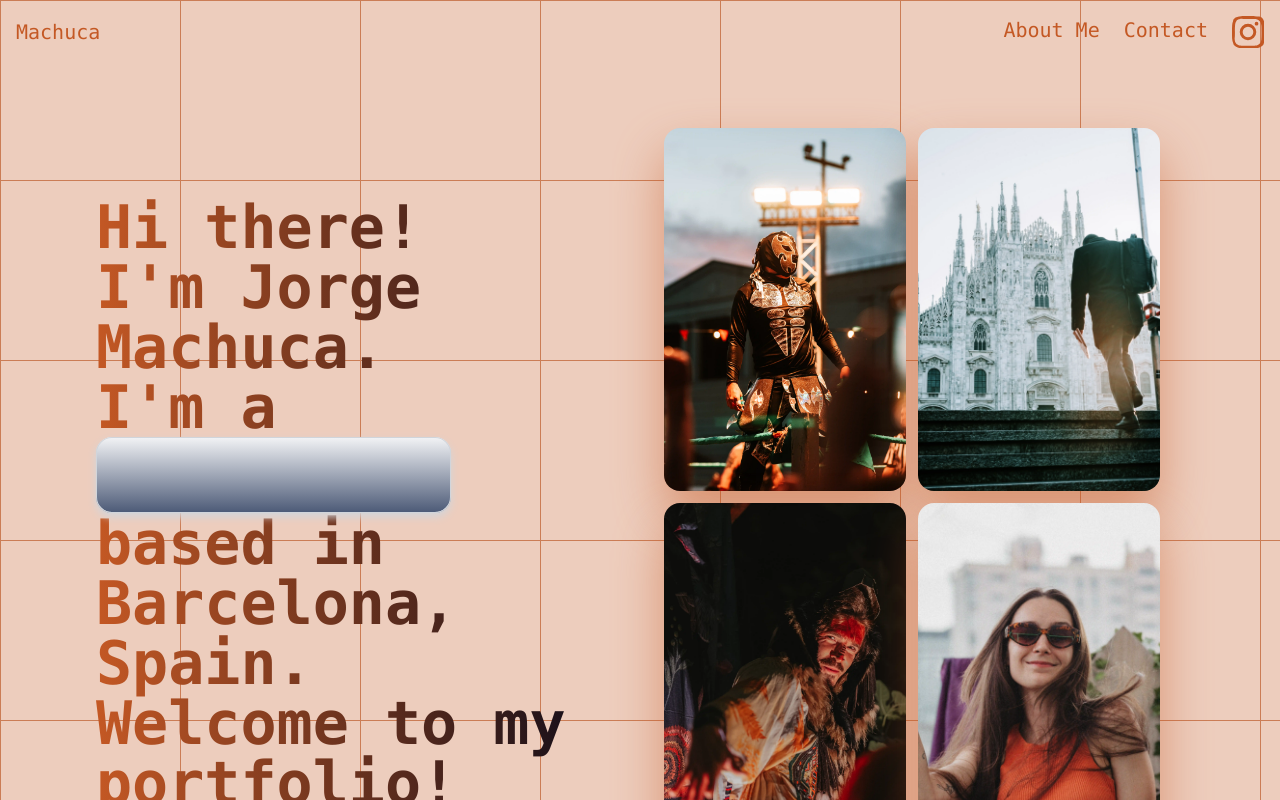
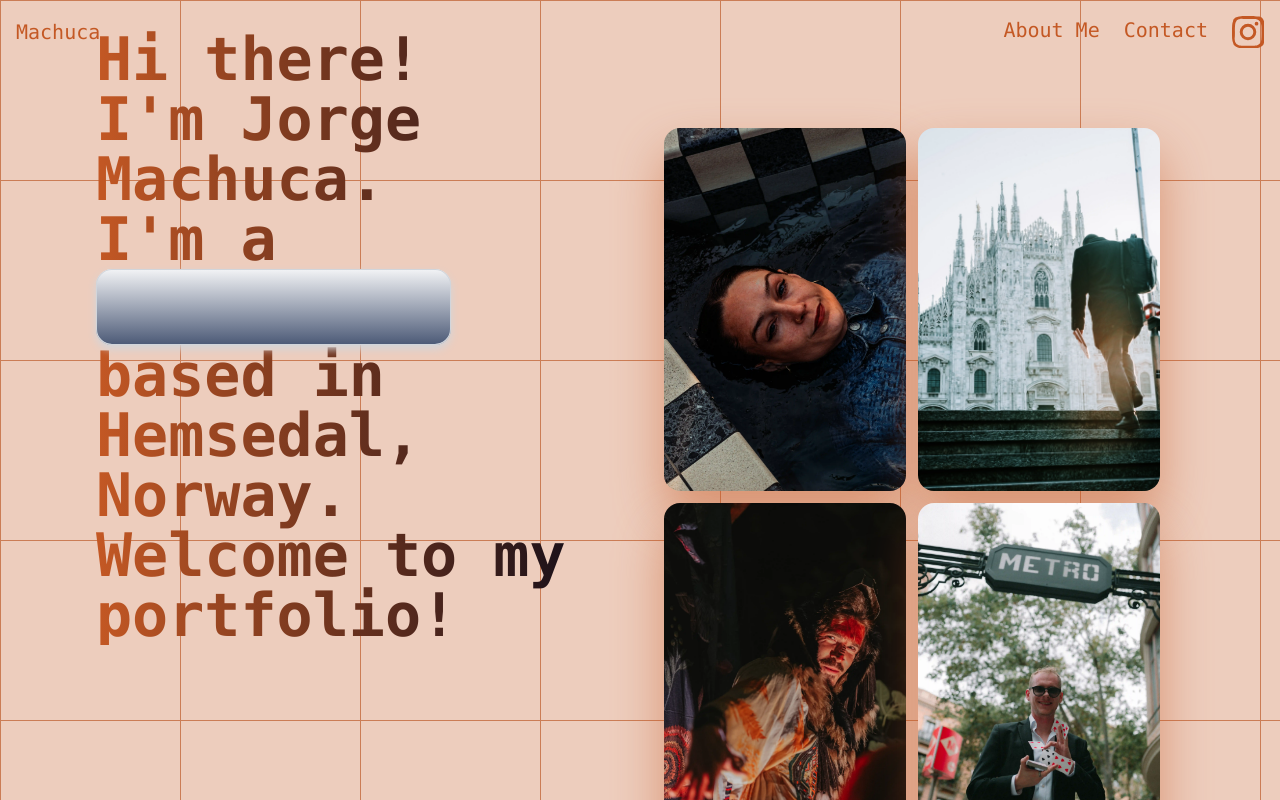
Before and after one commit to Machvca/portfoliophotos, a Next.js app: page / in a window 1280 px wide. Shown: the top 800 px of the page. Built offline with nearby package versions, Linux system fonts and the light colour scheme; what @midudev/tailwind-animations would draw is missing.

Commit message:
changing hero photos

```diff
--- a/app/sections/Hero.tsx
+++ b/app/sections/Hero.tsx
@@ -3,10 +3,10 @@ import React from "react";
 import { cn } from "../../lib/utils";
 import Image from "next/image";
 import Link from "next/link";
-import portrait11 from "../../assets/images/portrait11.webp";
+import mainportrait from "../../assets/images/mainportrait.webp";
 import sh12 from "../../assets/images/sh12.webp";
 import milan2 from "../../public/images/milan2.webp";
-import mainshooting from "../../assets/images/mainshooting.webp";
+import mainlatest from "../../assets/images/mainlatest.webp";
 import { ContainerTextFlip } from "../components/ui/container-text-flip";
 import { motion } from "framer-motion";
 
@@ -14,7 +14,7 @@ export function Hero() {
   const heroPictures = [
     {
       name: "Latest",
-      image: mainshooting,
+      image: mainlatest,
       link: "/latest",
     },
     {
@@ -29,7 +29,7 @@ export function Hero() {
     },
     {
       name: "Portraits",
-      image: portrait11,
+      image: mainportrait,
       link: "/portraits",
     },
   ];
@@ -45,16 +45,16 @@ export function Hero() {
       />
       <div className="relative grid grid-cols-1 md:grid-cols-2 h-full w-full items-center justify-center md:py-12">
         {/* Texto principal */}
-        <div className="min-h-[50vh] relative w-full justify-center md:-mt-96">
+        <div className="min-h-[50vh] relative w-full justify-center md:-mt-136">
           <div className="absolute inset-0 w-full h-full z-10 mask-[radial-gradient(transparent,white)] pointer-events-none" />
-          <div className="grid mb-32 animate-pulse-fade-in animate-duration-900 delay-800 md:mb-0 md:mt-72  mt-28 z-20 font-mono font-bold text-2xl md:text-4xl lg:text-5xl xl:text-6xl pointer-events-none md:items-start text-center md:text-left mx-auto bg-clip-text text-transparent bg-linear-to-r/srgb from-terracota to-slate-950">
+          <div className="grid mb-32 animate-pulse-fade-in animate-duration-900 delay-800 md:mb-0   mt-28 z-20 font-mono font-bold text-2xl md:text-4xl lg:text-5xl xl:text-6xl pointer-events-none md:items-start text-center md:text-left mx-auto bg-clip-text text-transparent bg-linear-to-r/srgb from-terracota to-slate-950">
             <h1>
               Hi there! <br /> I&apos;m Jorge Machuca.
               <span>
                 <br />
                 I&apos;m a <br />
                 <ContainerTextFlip /> {""}
-                based in Barcelona, Spain.
+                based in Hemsedal, Norway.
               </span>
             </h1>
             <p>Welcome to my portfolio!</p>
```
Also changed, not shown: assets/images/mainlatest.webp (added), assets/images/mainportrait.webp (added).
